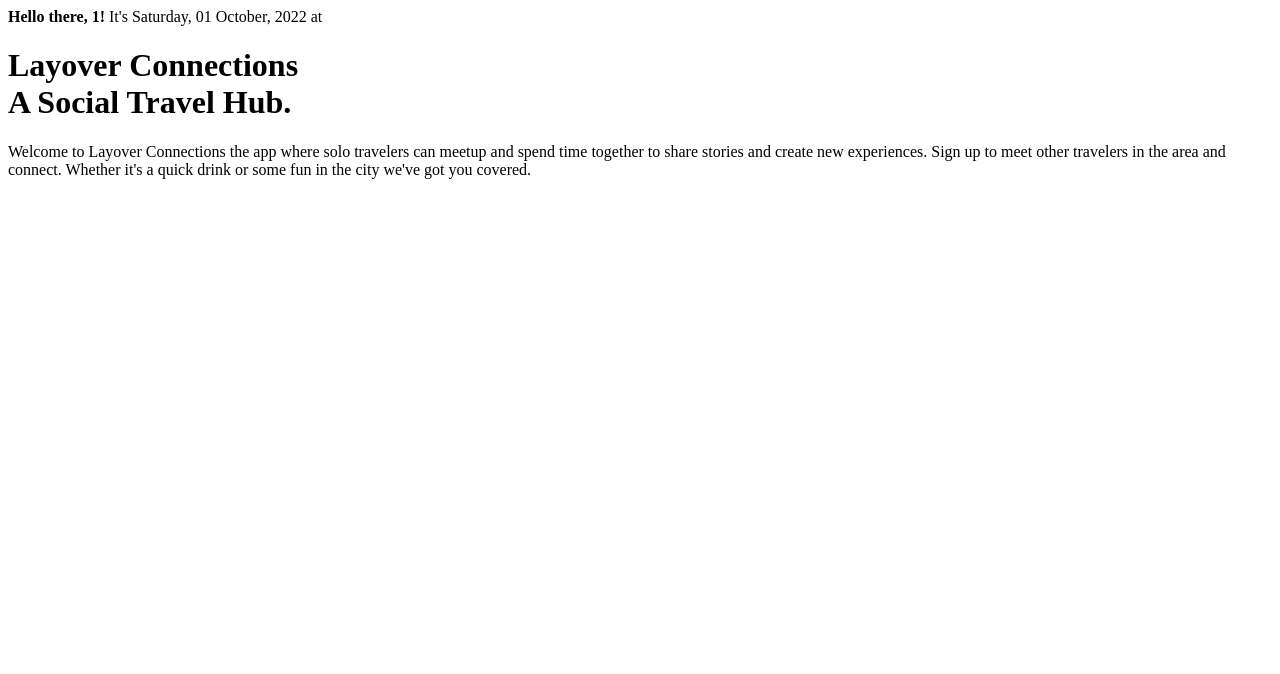
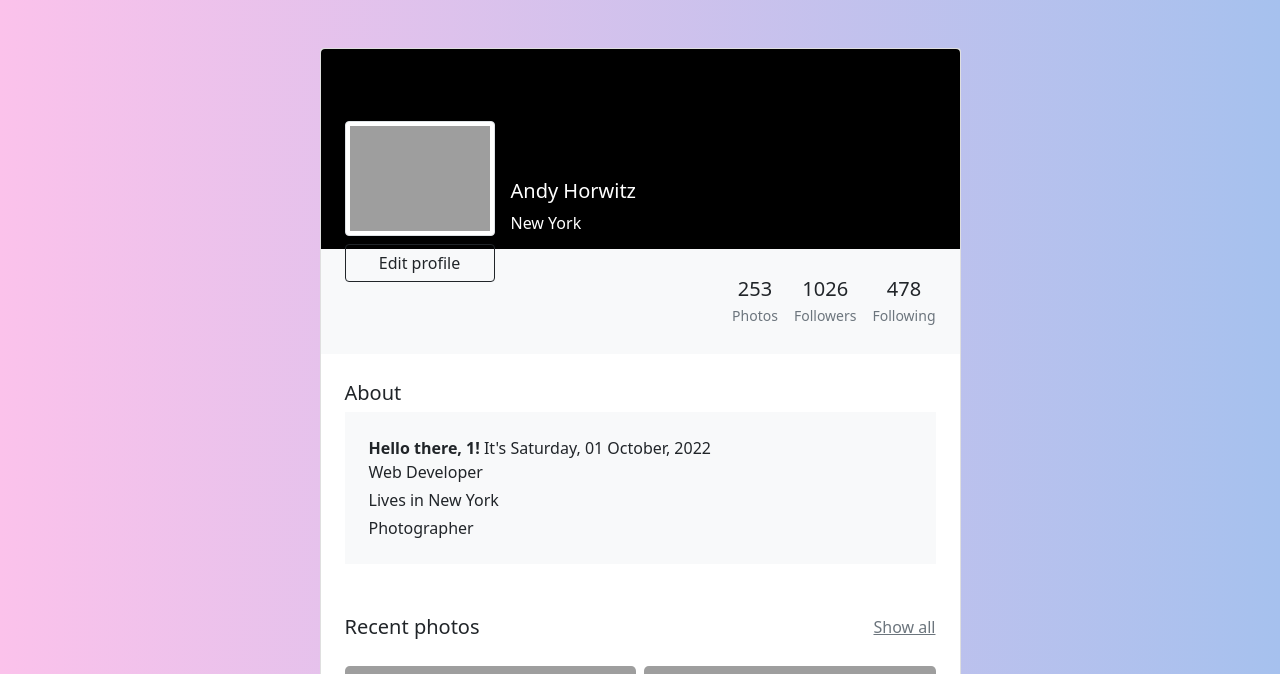
Before and after one commit to alejamora04/Layover-Connections, a Django app: page /homepage/1 in a window 1280 px wide. Shown: the top 674 px of the page. Before the commit the page ends 179 px from the top, so only its background shows below. Run offline with Django 4.2, Linux system fonts and the light colour scheme; grey boxes are pictures that could not be loaded.

Commit message:
added placeholder user user_profile

```diff
--- a/homepage/static/homepage/styles.css
+++ b/homepage/static/homepage/styles.css
@@ -1,3 +1,4 @@
+/* styling for login page*/
 .background-radial-gradient {
   background-color: hsl(218, 41%, 15%);
   background-image: radial-gradient(650px circle at 0% 0%,
@@ -19,3 +20,16 @@
   background-color: hsla(0, 0%, 100%, 0.9) !important;
   backdrop-filter: saturate(200%) blur(25px);
 }
+
+/* styling for profile information */
+
+.gradient-custom-2 {
+  /* fallback for old browsers */
+  background: #fbc2eb;
+
+  /* Chrome 10-25, Safari 5.1-6 */
+  background: -webkit-linear-gradient(to right, rgba(251, 194, 235, 1), rgba(166, 193, 238, 1));
+
+  /* W3C, IE 10+/ Edge, Firefox 16+, Chrome 26+, Opera 12+, Safari 7+ */
+  background: linear-gradient(to right, rgba(251, 194, 235, 1), rgba(166, 193, 238, 1))
+  }
--- a/homepage/templates/homepage/hello_there.html
+++ /dev/null
@@ -1,23 +0,0 @@
-<!DOCTYPE html>
-<html>
-    <head>
-        <meta charset="utf-8"/>
-        <title>Hello, Django</title>
-    </head>
-
-    <body>
-        <strong>Hello there, {{ name }}!</strong> It's {{ date | date:"l, d F, Y" }} at {{ date | time:"H:i:S"}}
-            <div>
-                <h1>
-                  Layover Connections <br />
-                  <span>A Social Travel Hub.</span>
-                </h1>
-                <p>
-                  Welcome to Layover Connections the app where solo travelers can meetup and
-                  spend time together to share stories and create new experiences. Sign up
-                  to meet other travelers in the area and connect. Whether it's a quick
-                  drink or some fun in the city we've got you covered.
-                </p>
-            </div>
-    </body>
-</html>
--- /dev/null
+++ b/homepage/templates/homepage/user_profile.html
@@ -0,0 +1,97 @@
+{% load static %}
+
+<!DOCTYPE html>
+        <!-- An HTML page containing the user information-->
+<html lang="en">
+    <head>
+        <meta name="viewport" content="initial-scale=1, width=device-width">
+
+        <link href="https://cdn.jsdelivr.net/npm/bootstrap@5.0.2/dist/css/bootstrap.min.css" rel="stylesheet" integrity="sha384-EVSTQN3/azprG1Anm3QDgpJLIm9Nao0Yz1ztcQTwFspd3yD65VohhpuuCOmLASjC" crossorigin="anonymous">
+            <script
+                src="https://cdn.jsdelivr.net/npm/bootstrap@5.0.2/dist/js/bootstrap.bundle.min.js" integrity="sha384-MrcW6ZMFYlzcLA8Nl+NtUVF0sA7MsXsP1UyJoMp4YLEuNSfAP+JcXn/tWtIaxVXM" crossorigin="anonymous">
+            </script>
+        <link rel="stylesheet" href="{% static 'homepage/styles.css' %}">
+
+        <title>Hello {{ name }}</title>
+    </head>
+
+    <body>
+        <section class="h-100 gradient-custom-2">
+          <div class="container py-5 h-100">
+            <div class="row d-flex justify-content-center align-items-center h-100">
+              <div class="col col-lg-9 col-xl-7">
+                <div class="card">
+                  <div class="rounded-top text-white d-flex flex-row" style="background-color: #000; height:200px;">
+                    <div class="ms-4 mt-5 d-flex flex-column" style="width: 150px;">
+                      <img src="https://mdbcdn.b-cdn.net/img/Photos/new-templates/bootstrap-profiles/avatar-1.webp"
+                        alt="Generic placeholder image" class="img-fluid img-thumbnail mt-4 mb-2"
+                        style="width: 150px; z-index: 1">
+                      <button type="button" class="btn btn-outline-dark" data-mdb-ripple-color="dark"
+                        style="z-index: 1;">
+                        Edit profile
+                      </button>
+                    </div>
+                    <div class="ms-3" style="margin-top: 130px;">
+                      <h5>Andy Horwitz</h5>
+                      <p>New York</p>
+                    </div>
+                  </div>
+                  <div class="p-4 text-black" style="background-color: #f8f9fa;">
+                    <div class="d-flex justify-content-end text-center py-1">
+                      <div>
+                        <p class="mb-1 h5">253</p>
+                        <p class="small text-muted mb-0">Photos</p>
+                      </div>
+                      <div class="px-3">
+                        <p class="mb-1 h5">1026</p>
+                        <p class="small text-muted mb-0">Followers</p>
+                      </div>
+                      <div>
+                        <p class="mb-1 h5">478</p>
+                        <p class="small text-muted mb-0">Following</p>
+                      </div>
+                    </div>
+                  </div>
+                  <div class="card-body p-4 text-black">
+                    <div class="mb-5">
+                      <p class="lead fw-normal mb-1">About</p>
+                      <div class="p-4" style="background-color: #f8f9fa;">
+                        <strong>Hello there, {{ name }}!</strong> It's {{ date | date:"l, d F, Y" }}
+                        <p class="font-italic mb-1">Web Developer</p>
+                        <p class="font-italic mb-1">Lives in New York</p>
+                        <p class="font-italic mb-0">Photographer</p>
+                      </div>
+                    </div>
+                    <div class="d-flex justify-content-between align-items-center mb-4">
+                      <p class="lead fw-normal mb-0">Recent photos</p>
+                      <p class="mb-0"><a href="#!" class="text-muted">Show all</a></p>
+                    </div>
+                    <div class="row g-2">
+                      <div class="col mb-2">
+                        <img src="https://mdbcdn.b-cdn.net/img/Photos/Lightbox/Original/img%20(112).webp"
+                          alt="image 1" class="w-100 rounded-3">
+                      </div>
+                      <div class="col mb-2">
+                        <img src="https://mdbcdn.b-cdn.net/img/Photos/Lightbox/Original/img%20(107).webp"
+                          alt="image 1" class="w-100 rounded-3">
+                      </div>
+                    </div>
+                    <div class="row g-2">
+                      <div class="col">
+                        <img src="https://mdbcdn.b-cdn.net/img/Photos/Lightbox/Original/img%20(108).webp"
+                          alt="image 1" class="w-100 rounded-3">
+                      </div>
+                      <div class="col">
+                        <img src="https://mdbcdn.b-cdn.net/img/Photos/Lightbox/Original/img%20(114).webp"
+                          alt="image 1" class="w-100 rounded-3">
+                      </div>
+                    </div>
+                  </div>
+                </div>
+              </div>
+            </div>
+          </div>
+        </section>
+    </body>
+
+</html>
--- a/homepage/urls.py
+++ b/homepage/urls.py
@@ -5,5 +5,5 @@ from . import views
 urlpatterns = [
     path("", views.index, name="index"),
     path("homepage/login.html", views.login, name="login"),
-    path("homepage/<str:name>", views.hello_there, name="User_Redirect"),
+    path("homepage/<str:name>", views.user_profile, name="profile"),
 ]
--- a/homepage/views.py
+++ b/homepage/views.py
@@ -4,17 +4,17 @@ from django.utils.timezone import datetime
 
 # Create the formatting for the home page here.
 def index(request):
-    return HttpResponse("Hello placeholder text")
+    return render(request, 'homepage/index.html')
 
 # Set up the formatting for the welcome page.
 def login(request):
     return render(request, 'homepage/login.html')
 
 # URL routing to a name
-def hello_there(request, name):
+def user_profile(request, name):
     return render(
         request,
-        'homepage/hello_there.html',
+        'homepage/user_profile.html',
         {
             'name': name,
             'date': datetime.now()
```
Also changed, not shown: homepage/templates/homepage/index.html (added, +19 -0 lines), README.md.
